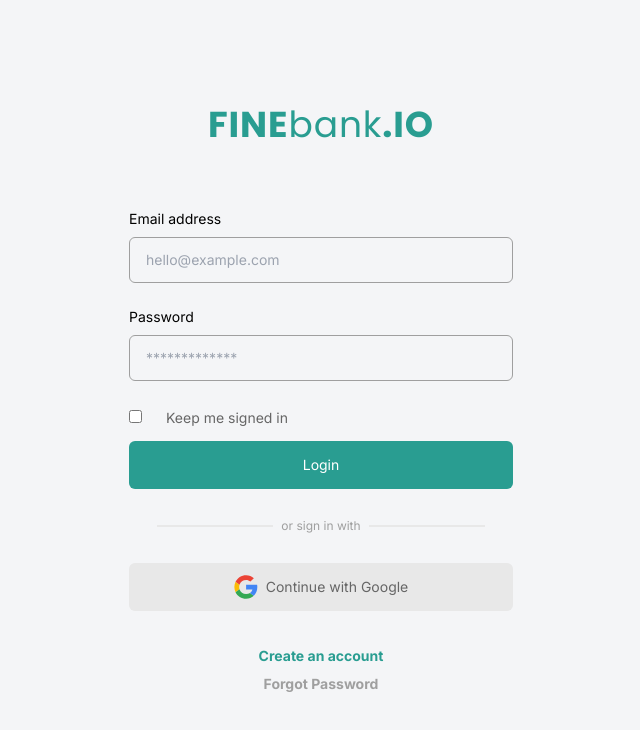
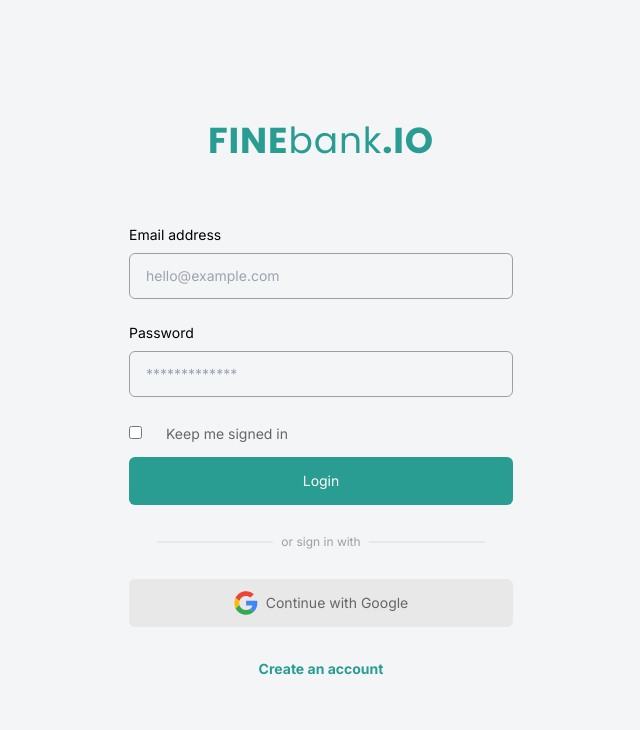
Before and after one commit to helmiazkia/Latihan-Reactjs, a React (Vite) app: page /login in a window 1280 px wide. Shown: the top 730 px of the page, without its empty margins (319-959 px from the left). Built offline with nearby package versions, Linux system fonts and the light colour scheme.

Commit message:
sebelum forgot

```diff
--- a/src/components/Layouts/AuthLayout.jsx
+++ b/src/components/Layouts/AuthLayout.jsx
@@ -98,14 +98,7 @@
               <Link to="/login" className="text-primary text-sm font-bold">Sign In Here</Link>
             </>
           ) : (
-            <>
-            <div className="text-center">
             <Link to="/register" className="text-primary text-sm font-bold">Create an account</Link>
-            <div className="mt-1">
-            <Link to="/forgot-password" className=" text-gray-03 text-sm font-bold">Forgot Password</Link>
-            </div>
-            </div>
-            </>
           )}
         </div>
         {/* link end */}
```
